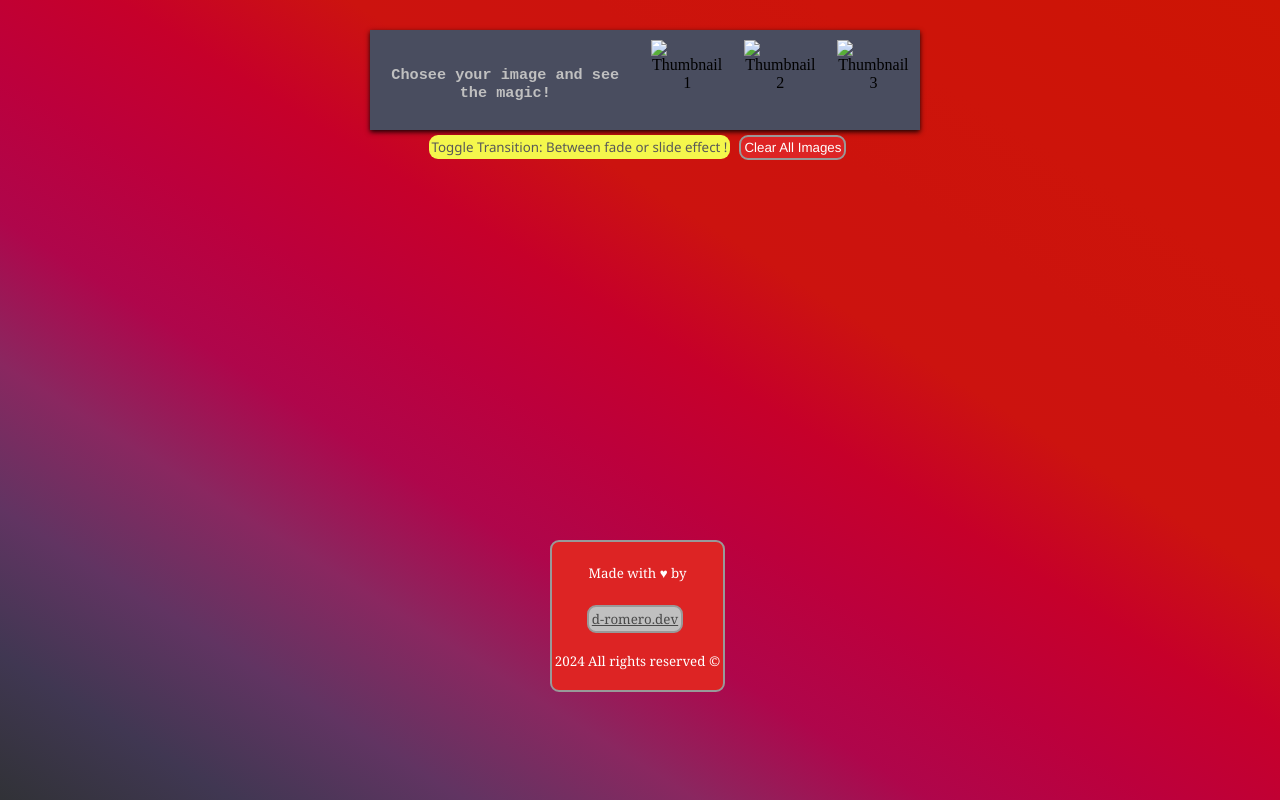
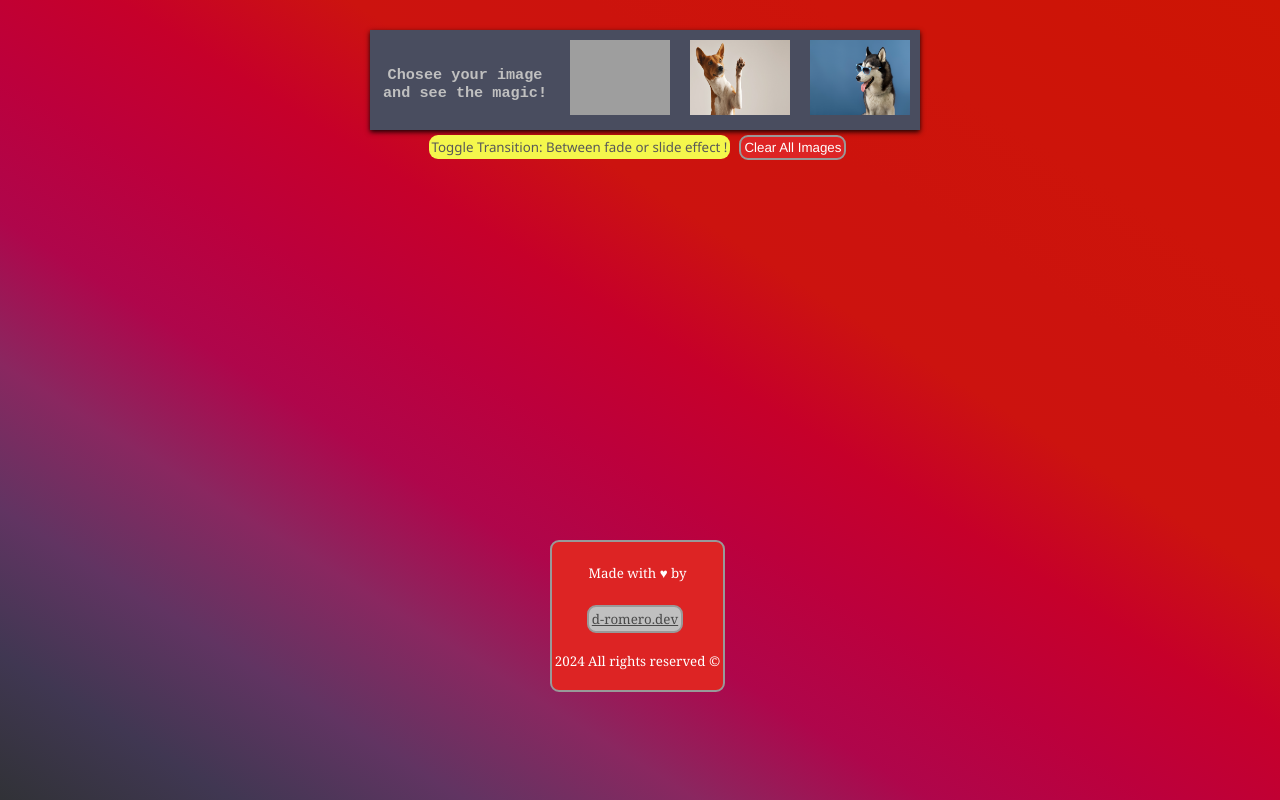
Before and after one commit to d-romero-dev/Interactive-Image-Gallery-jQuery, a plain HTML site: page index.html in a window 1280 px wide. Drawn offline with nearby package versions, Linux system fonts and the light colour scheme; the site is published under a folder, as on GitHub Pages, so addresses that start at the root find nothing.

Commit message:
update-updated-images

```diff
--- a/index.html
+++ b/index.html
@@ -15,7 +15,7 @@
           <h3>Chosee your image and see the magic!</h3>
           <li>
             <img
-              src="/images/all-dogs.jpg"
+              src="./images/all-dogs.jpg"
               alt="Thumbnail 1"
               class="thumbnail"
               id="thumb1"
@@ -24,7 +24,7 @@
           </li>
           <li>
             <img
-              src="/images/brown-dog.jpg"
+              src="./images/brown-dog.jpg"
               alt="Thumbnail 2"
               class="thumbnail"
               id="thumb2"
@@ -33,7 +33,7 @@
           </li>
           <li>
             <img
-              src="/images/husky-dog.jpg"
+              src="./images/husky-dog.jpg"
               alt="Thumbnail 3"
               class="thumbnail"
               id="thumb3"
```
